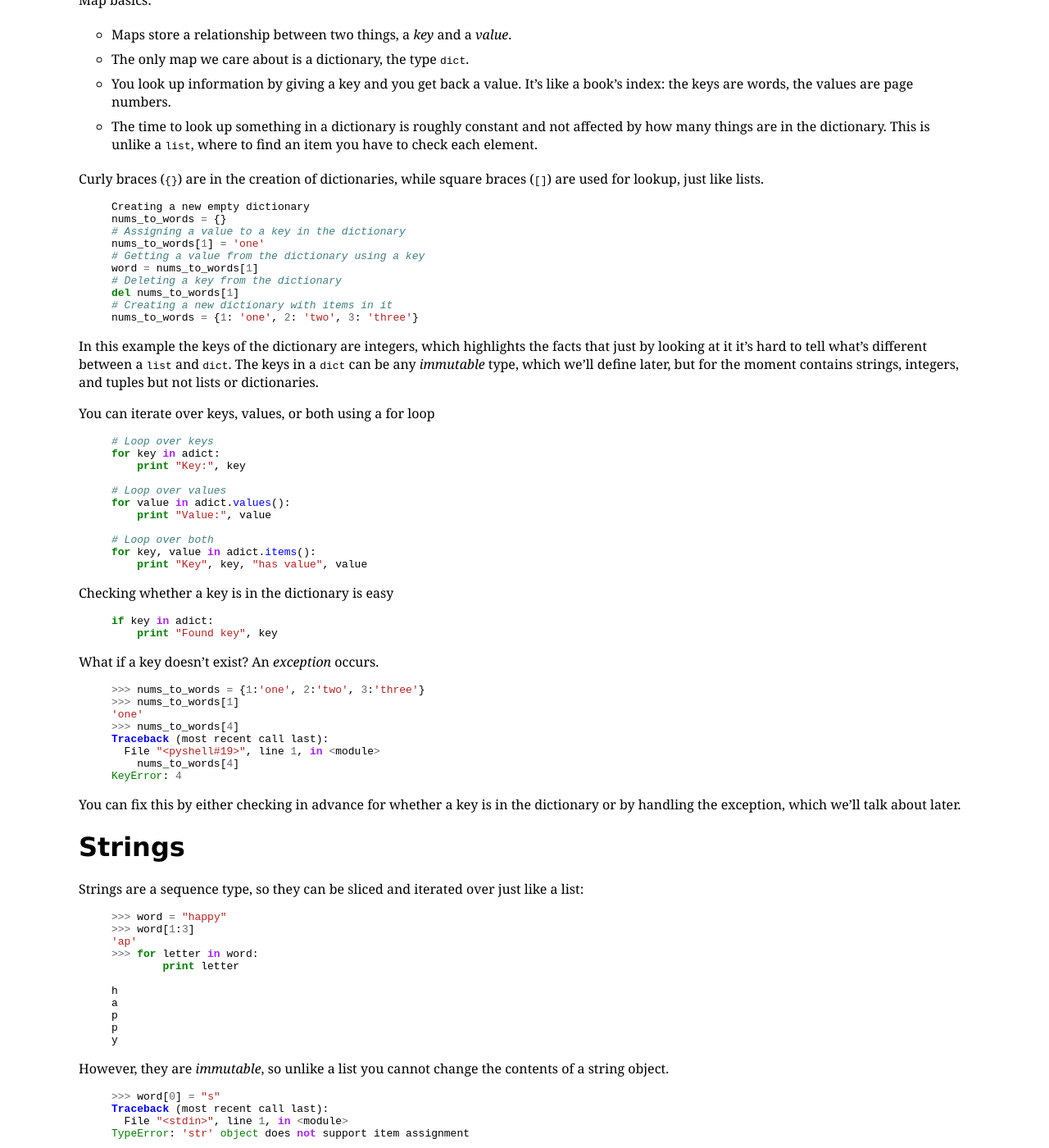
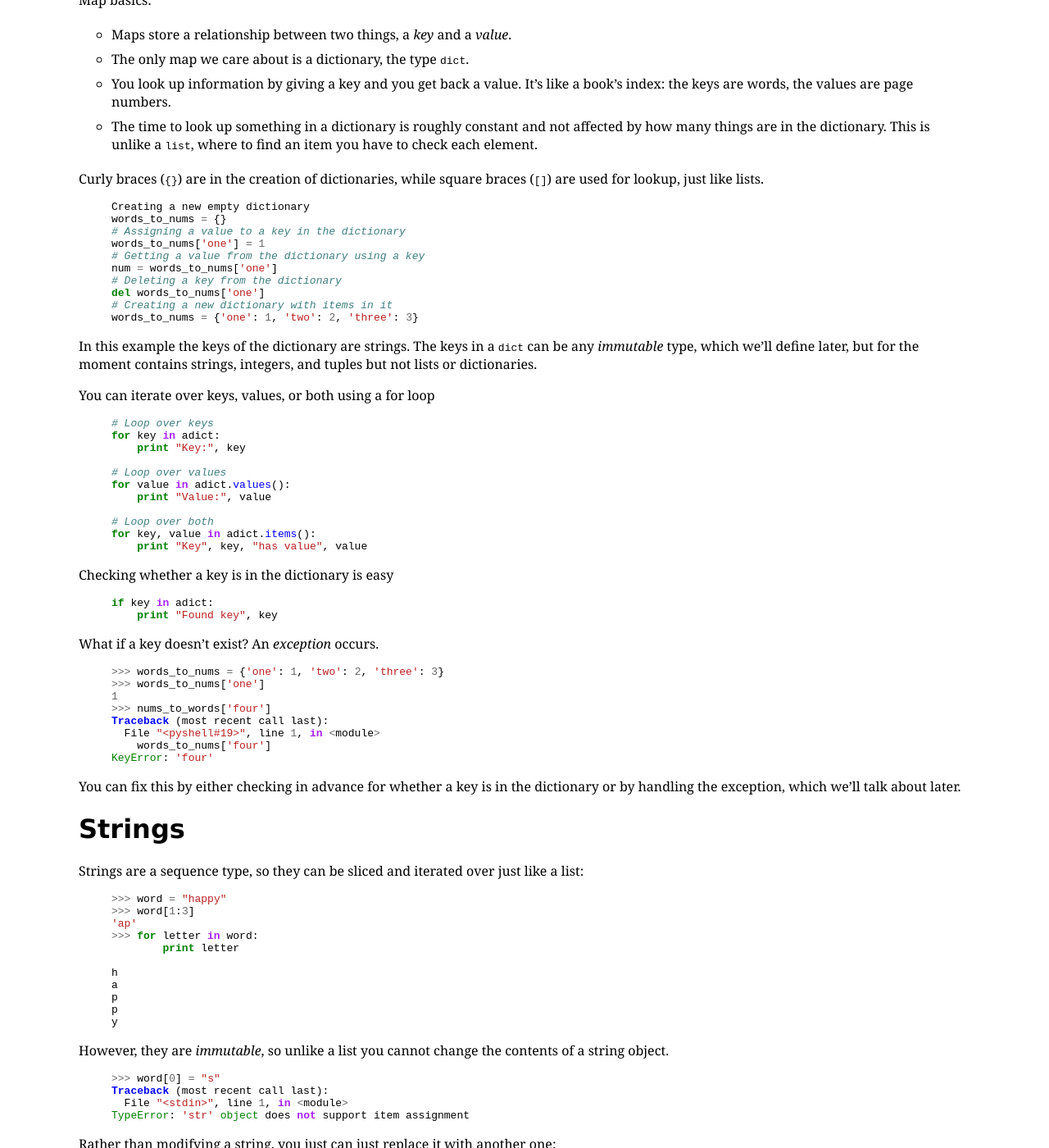
Before and after one commit to pybootcamp/pybootcamp.github.io, a Jekyll site: the page built from bootcamp/structures.md, in a window 1280 px wide and 1400 px high, scrolled down 2074 px. Shown: the whole window at 82% size. Built offline with Jekyll 4.4.1, drawn with Linux system fonts in a browser that asks for light colours; comment, search, counter and statistics services are not loaded.

Commit message:
Editing throughout introductory materials.

```diff
--- a/bootcamp/structures.md
+++ b/bootcamp/structures.md
@@ -139,22 +139,21 @@ braces (`[]`) are used for lookup, just like lists.
 
 {% highlight python %}
 Creating a new empty dictionary
-nums_to_words = {}
+words_to_nums = {}
 # Assigning a value to a key in the dictionary
-nums_to_words[1] = 'one'
+words_to_nums['one'] = 1
 # Getting a value from the dictionary using a key
-word = nums_to_words[1]
+num = words_to_nums['one']
 # Deleting a key from the dictionary
-del nums_to_words[1]
+del words_to_nums['one']
 # Creating a new dictionary with items in it
-nums_to_words = {1: 'one', 2: 'two', 3: 'three'}
+words_to_nums = {'one': 1, 'two': 2, 'three': 3}
 {% endhighlight %}
 
-In this example the keys of the dictionary are integers, which
-highlights the facts that just by looking at it it's hard to tell
-what's different between a `list` and `dict`. The keys in a `dict` can
-be any _immutable_ type, which we'll define later, but for the moment
-contains strings, integers, and tuples but not lists or dictionaries.
+In this example the keys of the dictionary are strings. The keys in a
+`dict` can be any _immutable_ type, which we'll define later, but for
+the moment contains strings, integers, and tuples but not lists or
+dictionaries.
 
 You can iterate over keys, values, or both using a for loop
 {% highlight python %}
@@ -179,14 +178,14 @@ if key in adict:
 
 What if a key doesn't exist? An _exception_ occurs.
 {% highlight python %}
->>> nums_to_words = {1:'one', 2:'two', 3:'three'}
->>> nums_to_words[1]
-'one'
->>> nums_to_words[4]
+>>> words_to_nums = {'one': 1, 'two': 2, 'three': 3}
+>>> words_to_nums['one']
+1
+>>> nums_to_words['four']
 Traceback (most recent call last):
   File "<pyshell#19>", line 1, in <module>
-    nums_to_words[4]
-KeyError: 4
+    words_to_nums['four']
+KeyError: 'four'
 {% endhighlight %}
 
 You can fix this by either checking in advance for whether a key is in
```
Also changed, not shown: bootcamp/firstprogram.md (+21 -0 lines), bootcamp/introduction.md (+1 -2 lines).
